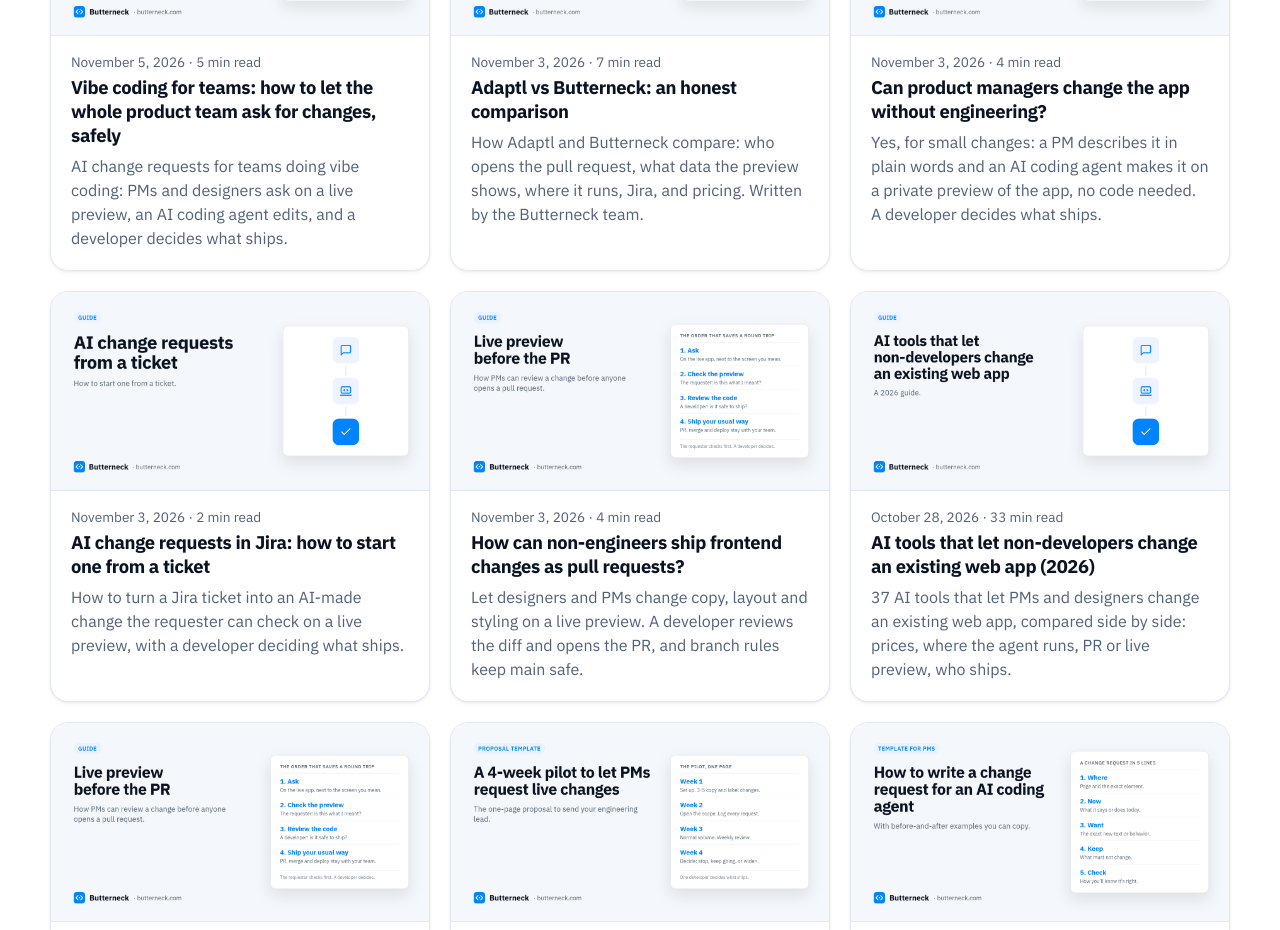
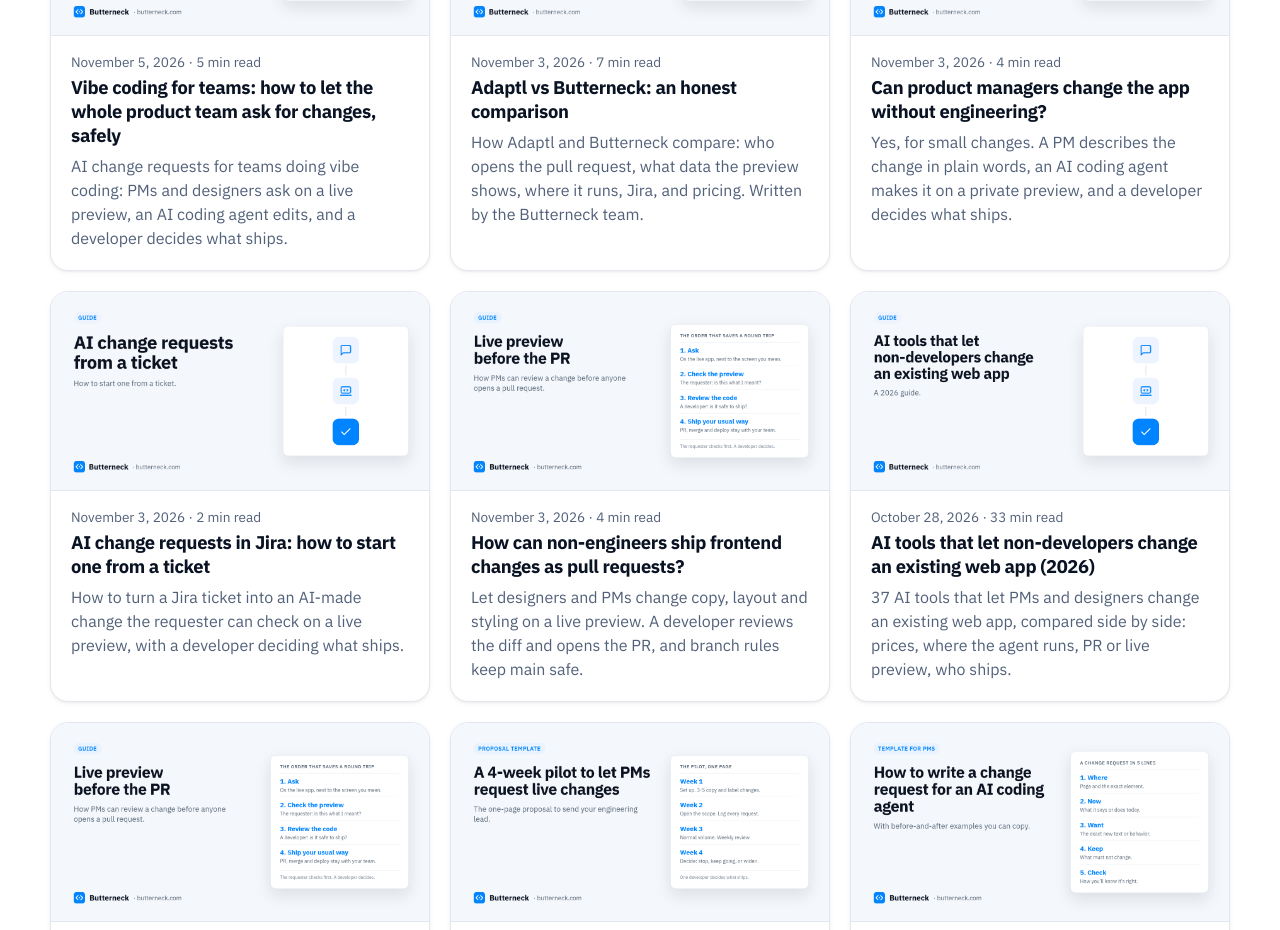
Before and after one commit to Lanatus-Systems/maintainer-pro-marketing, a Next.js app: page /blog in a window 1280 px wide. Shown: the part 1060-1990 px from the top of the page. Built offline with nearby package versions, Linux system fonts and the light colour scheme; no server answers.

Commit message:
K-217: shorten the let-PMs meta so 'what ships' is not cut off
Replace the 169-character description with the 151-character Run 225 wording. Title and H1 are unchanged.

```diff
--- a/src/content/posts/let-product-managers-change-the-app-without-engineering.ts
+++ b/src/content/posts/let-product-managers-change-the-app-without-engineering.ts
@@ -3,7 +3,7 @@ import type { BlogPost } from "@/content/blog";
 export const post: BlogPost = {
   slug: "let-product-managers-change-the-app-without-engineering",
   title: "Can product managers change the app without engineering?",
-  description: "Yes, for small changes: a PM describes it in plain words and an AI coding agent makes it on a private preview of the app, no code needed. A developer decides what ships.",
+  description: "Yes, for small changes. A PM describes the change in plain words, an AI coding agent makes it on a private preview, and a developer decides what ships.",
   date: "2026-11-03",
   updated: "2026-11-16",
   author: "The Butterneck team",
```
